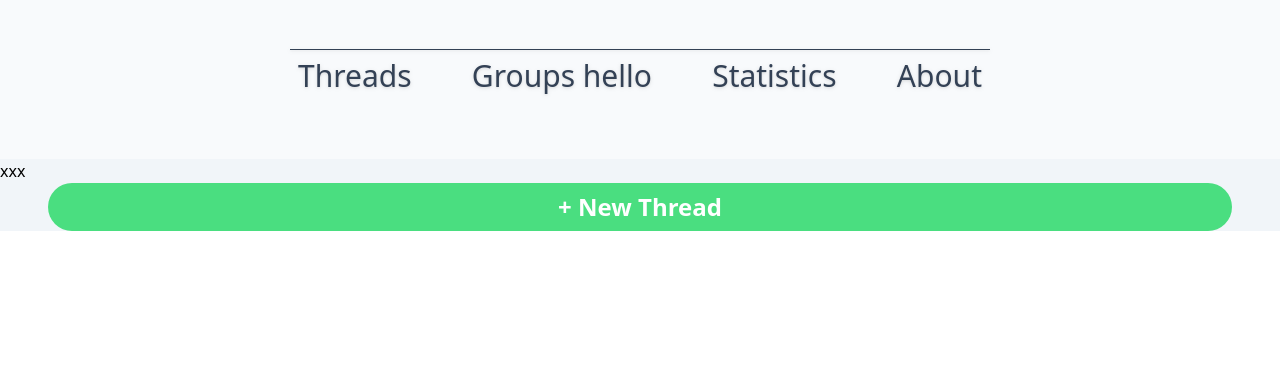
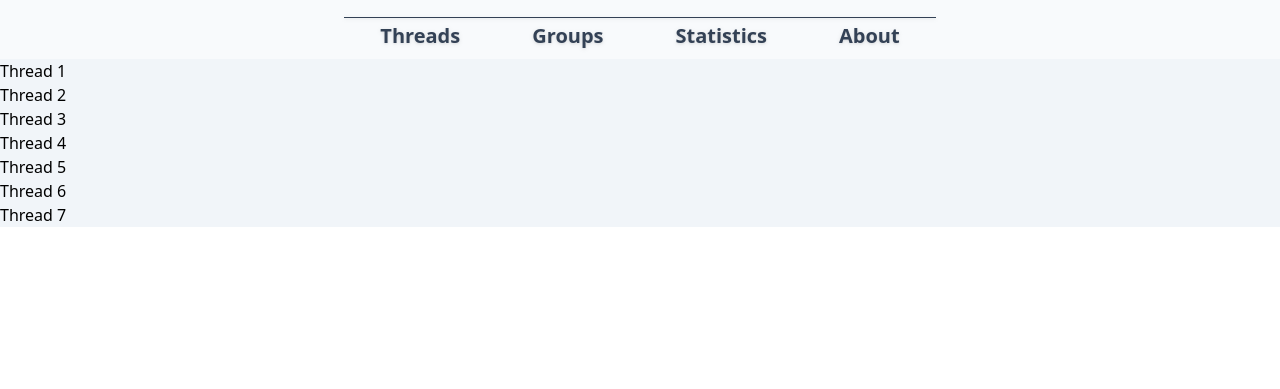
Before and after one commit to mtsdurica/iis-proj, a PHP site: template views/profilePageView.php in a window 1280 px wide. Shown: the part 411-800 px from the top of the page. Run offline with PHP 8.4, Linux system fonts and the light colour scheme; the template is opened without the code that fills it, so the values that code supplies are empty; data comes from the database, SQL or seed files in the repository; style sheets or scripts are compiled from the project's sources; some libraries are stand-ins or nearby versions.

Commit message:
sizes in pixels

```diff
--- a/scripts/main.js
+++ b/scripts/main.js
@@ -1,7 +1,9 @@
 (function () {
     const darkModeToggle = document.querySelector('.toggle-dark');
     const profileDropDownToggle = document.querySelector('.toggle-profile-dropdown');
+    const showMoreToggle = document.querySelectorAll('.thread-text');
     const browseButton = document.querySelector('.browser-button');
+
 
     darkModeToggle.addEventListener('click', (event) => {
         event.preventDefault();
@@ -12,13 +14,28 @@
             localStorage.theme = 'dark';
         }
         document.documentElement.classList.toggle('dark');
-    })
+    });
 
     profileDropDownToggle.addEventListener('click', (event) => {
-        //event.preventDefault();
+        event.preventDefault();
         var dropDownMenu = document.querySelector('.profile-dropdown');
         dropDownMenu.classList.toggle('animated-invisible');
-    })
+    });
+
+    showMoreToggle.forEach(function (item) {
+        item.addEventListener('mouseover', (event) => {
+            event.preventDefault();
+            var showMoreElement = document.querySelector('#show-more-' + item.id);
+            showMoreElement.classList.toggle('animated-invisible');
+        });
+
+        item.addEventListener('mouseout', (event) => {
+            event.preventDefault();
+            var showMoreElement = document.querySelector('#show-more-' + item.id);
+            showMoreElement.classList.toggle('animated-invisible');
+        });
+    });
+
 
     window.onclick = (event) => {
         if (!event.target.matches('.toggle-profile-dropdown') && !event.target.matches('.toggle-dark')) {
@@ -28,16 +45,24 @@
                 dropdownMenu.classList.add('animated-invisible');
             }
         }
-    }
+    };
+
+
 
     browseButton.addEventListener('click', (event) => {
+        if (getPage() !== "/browse") {
             $('#\\/browse').toggleClass('header-element-active');
+        }
         $('#hiddenButtonBrowseGroups').toggle("swing");
         $('#hiddenButtonBrowseUsers').toggle("swing");
         $('#hiddenDivider').toggle("swing");
-    })
+    });
 
     // TODO: Rewrite to jQuery
+
+
+
+    function getPage() {
         var page = location.pathname.replace(/\/(?<=\/)(.*)\d(?=\/)/, "");
         page = page.replace(/(?!^)\/.*/, "");
         if (page.match(/.php$/)) {
@@ -46,5 +71,168 @@
         if (page === "/index") {
             page = "/";
         }
-    document.getElementById(page).className += "-active";
+
+        return page
+    }
+
+
+    showUserThreads();
+
+    function hideAllElements() {
+        var ThreadsElement = document.getElementById('user-threads');
+        var AboutElement = document.getElementById('user-about');
+        var StatisticsElement = document.getElementById('user-statistics');
+        var GroupsElement = document.getElementById('user-groups');
+
+        ThreadsElement.classList.add('hidden');
+        AboutElement.classList.add('hidden');
+        StatisticsElement.classList.add('hidden');
+        GroupsElement.classList.add("hidden")
+    }
+
+    function showUserThreads() {
+        hideAllElements();
+        var ThreadsElement = document.getElementById('user-threads');
+        ThreadsElement.classList.remove('hidden');
+    }
+
+    function showUserGroups() {
+        hideAllElements();
+        var GroupsElement = document.getElementById('user-groups');
+        GroupsElement.classList.remove('hidden');
+    }
+
+    function showUserAbout() {
+        hideAllElements();
+        var AboutElement = document.getElementById('user-about');
+        AboutElement.classList.remove('hidden');
+    }
+
+    function showUserStatistics() {
+        hideAllElements();
+        var StatisticsElement = document.getElementById('user-statistics');
+        StatisticsElement.classList.remove('hidden');
+    }
+
+    const UserThreadsButton = document.getElementById('show-user-threads');
+    UserThreadsButton.addEventListener('click', showUserThreads);
+
+    const UserAboutButton = document.getElementById('show-user-about');
+    UserAboutButton.addEventListener('click', showUserAbout);
+
+    const UserStatisticsButton = document.getElementById('show-user-statistics');
+    UserStatisticsButton.addEventListener('click', showUserStatistics);
+
+    const UserGroupsButton = document.getElementById('show-user-groups');
+    UserGroupsButton.addEventListener('click', showUserGroups);
+
+    showUserThreads();
+
+
+
+    document.addEventListener('DOMContentLoaded', function() {
+        var profilePhotoElement = document.getElementById('profile-photo-element');
+        var coverPhotoElement = document.getElementById('cover-photo-element');
+
+
+        if (profilePhotoElement) {
+            profilePhotoElement.addEventListener('click', function(event) {
+                toggleMenuVisibility('change-profile-photo', 'change-cover-photo');
+                event.stopPropagation();
+            });
+        }
+
+        if (coverPhotoElement) {
+            coverPhotoElement.addEventListener('click', function(event) {
+                toggleMenuVisibility('change-cover-photo', 'change-profile-photo');
+                event.stopPropagation();
+            });
+        }
+
+        document.addEventListener('click', function() {
+            closeMenu('change-profile-photo');
+            closeMenu('change-cover-photo');
+        });
+
+        document.querySelector('.change-profile-photo').addEventListener('click', function(event) {
+            changeProfilePhoto();
+            event.stopPropagation();
+        });
+
+        document.querySelector('.delete-profile-photo').addEventListener('click', function(event) {
+            deleteProfilePhoto();
+            event.stopPropagation();
+        });
+
+        document.querySelector('.change-cover-photo').addEventListener('click', function(event) {
+            changeCoverPhoto();
+            event.stopPropagation();
+        });
+
+        document.querySelector('.delete-cover-photo').addEventListener('click', function(event) {
+            deleteCoverPhoto();
+            event.stopPropagation();
+        });
+    });
+
+    function toggleMenuVisibility(showMenuId, hideMenuId) {
+        var menuToShow = document.getElementById(showMenuId);
+        var menuToHide = document.getElementById(hideMenuId);
+        if (menuToShow) menuToShow.classList.toggle('hidden');
+        if (menuToHide && !menuToHide.classList.contains('hidden')) {
+            menuToHide.classList.add('hidden');
+        }
+    }
+
+    function closeMenu(menuId) {
+        var menuToClose = document.getElementById(menuId);
+        if (menuToClose && !menuToClose.classList.contains('hidden')) {
+            menuToClose.classList.add('hidden');
+        }
+    }
+
+    function changeProfilePhoto() {
+        var fileInput = document.getElementById('profile-photo-input');
+        fileInput.click();
+
+        fileInput.onchange = function(event) {
+            var file = event.target.files[0];
+            var reader = new FileReader();
+
+            reader.onload = function(e) {
+                var profilePhoto = document.getElementById('profile-photo');
+                profilePhoto.src = e.target.result;
+            };
+
+            reader.readAsDataURL(file);
+        };
+    }
+
+    function deleteProfilePhoto() {
+        var profilePhoto = document.getElementById('profile-photo');
+        profilePhoto.src = '';
+    }
+
+    function changeCoverPhoto() {
+        var fileInput = document.getElementById('cover-photo-input');
+        fileInput.click();
+
+        fileInput.onchange = function(event) {
+            var file = event.target.files[0];
+            var reader = new FileReader();
+
+            reader.onload = function(e) {
+                var coverPhoto = document.getElementById('cover-photo');
+                coverPhoto.src = e.target.result;
+            };
+
+            reader.readAsDataURL(file);
+        };
+    }
+
+    function deleteCoverPhoto() {
+        var coverPhoto = document.getElementById('cover-photo');
+        coverPhoto.src = '';
+    }
+
 })();
--- a/views/profilePageView.php
+++ b/views/profilePageView.php
@@ -10,7 +10,7 @@ try {
     echo "Connection error: " . $e->getMessage();
     die();
 }
-
+/*
 $userDataQuery = $db->prepare("SELECT users.user_id, users.user_first_name, users.user_surname FROM users WHERE users.user_id = ?");
 $userDataQuery->execute([$exploded[3]]);
 
@@ -19,8 +19,9 @@ while ($userData = $userDataQuery->fetch(PDO::FETCH_ASSOC)) {
     $userFirstname = $userData["user_first_name"];
     $userSurname = $userData["user_surname"];
 }
+*/
+
 ?>
-
 <!DOCTYPE html>
 <html class="h-full">
 
@@ -35,110 +36,154 @@ while ($userData = $userDataQuery->fetch(PDO::FETCH_ASSOC)) {
     <script src="https://code.jquery.com/ui/1.13.2/jquery-ui.js" integrity="sha256-xLD7nhI62fcsEZK2/v8LsBcb4lG7dgULkuXoXB/j91c=" crossorigin="anonymous"></script>
 </head>
 
-
-<body class="h-full">
-    <div class="flex flex-col h-full header-colorscheme" style="height: 570px;">
+<body class="items-center h-full" style="min-width: 650px; height: 470px;">
+    <div class="flex flex-col w-full h-full header-colorscheme" style="">
         <?php
         require_once "./components/header.php";
         ?>
-        <div class="flex items-center">
-            <cover-photo-button class="mt-0 cursor-pointer photo-button" style="width: 800px; height: 300px; margin: 0 auto;" onclick="CoverPhotoMenu(event)">
-                <img id="/cover-photo" src="./views/photos/mountain.jpg" class="w-full h-full" style="object-fit: cover;">
-            </cover-photo-button>
+        <div class="flex items-center justify-center">
+            <div id="cover-photo-element" class="mt-0 cursor-pointer brightness-filter" style="width: 650px; height: 250px;">
+                <img id="cover-photo" src="./views/photos/mountain.jpg" class="w-full h-full" style="object-fit: cover;">
+            </div>
         </div>
 
-        <div class="flex items-center">
-            <profile-photo-button class="cursor-pointer z-1 photo-button" style="width: 150px; height: 150px; margin: 0 auto; margin-top: -100px;" onclick="showHelloText(event)">
-                <img id="/profile-photo" src="./views/photos/cat.jpg" class="w-full h-full rounded-full" style="object-fit: cover;">
-            </profile-photo-button>
-        </div>
-
-        <div id="helloText" class="hidden">
-            <div id="" class="p-2 m-2 mt-4 transition-all rounded-lg header-colorscheme w-fit drop-shadow-xl profile-dropdown profile-photo-menu">
-                <a class="block header-dropdown-element" href="<?= $context ?>/login">
+        <div class="flex items-center justify-center" >
+            <div id="change-cover-photo" class="hidden z-1" style="margin-top: -320px;">
+                <input type="file" id="cover-photo-input" class="hidden" accept="image/*">
+                <div id="" class="p-2 m-2 mt-4 transition-all rounded-lg header-colorscheme w-fit drop-shadow-xl profile-dropdown cover-photo-menu">
+                    <a class="block cursor-pointer header-dropdown-element change-cover-photo" >
                         <span class="pl-1">Change photo</span>
                     </a>
-                <a class="block header-dropdown-element" href="<?= $context ?>/login">
+                    <a class="block cursor-pointer header-dropdown-element delete-cover-photo">
                         <span class="pl-1">Delete photo</span>
                     </a>
                 </div>
             </div>
+        </div>
 
-        <div id="change-cover-photo" class="hidden">
+        <div class="flex items-center justify-center">
+        <profile-photo id="profile-photo-element" class="z-50 cursor-pointer" style="width: 150px; height: 150px; margin-top: -100px;">
+                <img id="profile-photo" src="./views/photos/cat.jpg" class="w-full h-full rounded-full brightness-filter" style="object-fit: cover;">
+            </profile-photo>
+        </div>
+
+        <div class="flex items-center justify-center" >
+            <div id="change-profile-photo" class="absolute z-50 hidden" style="margin-top: 100px;">
+                <input type="file" id="profile-photo-input" class="hidden" accept="image/*">
                 <div id="" class="p-2 m-2 mt-4 transition-all rounded-lg header-colorscheme w-fit drop-shadow-xl profile-dropdown cover-photo-menu">
-                <a class="block header-dropdown-element" href="<?= $context ?>/login">
+                    <a class="block cursor-pointer header-dropdown-element change-profile-photo" >
                         <span class="pl-1">Change photo</span>
                     </a>
-                <a class="block header-dropdown-element" href="<?= $context ?>/login">
+                    <a class="block cursor-pointer header-dropdown-element delete-profile-photo" >
                         <span class="pl-1">Delete photo</span>
                     </a>
                 </div>
             </div>
+        </div>
 
-        <h2 id="/name" class="font-bold text-1xl text-colorscheme name" style="margin: 0 auto; margin-top: 10px; font-size: 2rem;">
-            <?= $userId ?>
+        <h2 class="flex items-center justify-center mt-2 text-3xl font-bold text-colorscheme name">
+            John Doe
         </h2>
 
-        <ul class="flex flex-row justify-between p-2 text-3xl text-colorscheme drop-shadow" style="width: 700px; margin: 0 auto; margin-top: 40px; border-top: thin solid;">
+
+        <ul class="flex flex-row items-center justify-center p-2 mt-4 text-3xl text-center text-colorscheme drop-shadow" >
+            <div class="flex" style=" border-top: thin solid;">
                 <div class="flex">
-                <a id="/" class="profile-view-element">
+                    <a id="show-user-threads" class="flex items-center justify-center text-xl header-element ">
                         Threads
                     </a>
                 </div>
                 <div class="flex">
-                <a id="/groups" class="profile-view-element">
+                    <a id="show-user-groups" class="flex items-center justify-center text-xl header-element">
                         Groups
-                    hello
                     </a>
                 </div>
+
                 <div class="flex">
-                <a id="/" class="profile-view-element">
+                    <a id="show-user-statistics" class="flex items-center justify-center text-xl header-element">
                         Statistics
                     </a>
                 </div>
+
                 <div class="flex">
-                <a id="/" class="profile-view-element">
+                    <a id="show-user-about" class="flex items-center justify-center text-xl header-element">
                         About
                     </a>
                 </div>
+            </div>
+        </ul>
+
+    </div>
+    <div class="items-center main-background-colorscheme">
+        <div id="user-threads" class="hidden">
+            <ul>
+                <li>Thread 1</li>
+                <li>Thread 2</li>
+                <li>Thread 3</li>
+                <li>Thread 4</li>
+                <li>Thread 5</li>
+                <li>Thread 6</li>
+                <li>Thread 7</li>
             </ul>
         </div>
-    <div class="flex flex-col main-background-colorscheme">
-        xxx
-        <?php
-        if ($groups === true) {
-        ?>
-            <a class="">
-                hello
-            </a>
-        <?php
-        }
-        ?>
-        <a href="<?= $context ?>/submit" class="p-2 px-4 mx-12 text-2xl font-bold text-center text-white transition-all duration-300 bg-green-400 rounded-full hover:bg-green-500 dark:bg-green-500 dark:hover:bg-green-600">
-            + New Thread
-        </a>
+
+        <div id="user-statistics" class="hidden">
+            <ul>
+                <li>stat 1</li>
+                <li>stat 2</li>
+                <li>stat 3</li>
+                <li>stat 4</li>
+                <li>stat 5</li>
+                <li>stat 6</li>
+                <li>stat 7</li>
+            </ul>
         </div>
+
+
+        <div id="user-about" class="flex items-center justify-center h-full text-colorscheme">
+            <div class="flex flex-row">
+                <div class="flex flex-col gap-4 p-4 rounded-lg">
+
+                    <div class="flex flex-col gap-2">
+                        <h2 class=""> <a class="text-xl font-bold">Name: </a>  <span class="text-base font-normal">John Doe</span></h2>
+                    </div>
+
+                    <div class="flex flex-col gap-2">
+                        <h2 class=""> <a class="text-xl font-bold">Email: </a>  <span class="text-base font-normal">john@example.com</span></h2>
+                    </div>
+
+                    <div class="flex flex-col gap-2">
+                            <h2 class=""> <a class="text-xl font-bold">Gender: </a>  <span class="text-base font-normal">male</span></h2>
+                    </div>
+
+                    <div class="flex flex-col gap-2">
+                            <h2 class=""> <a class="text-xl font-bold">Birthday: </a>  <span class="text-base font-normal">1990-01-01</span></h2>
+                    </div>
+
+                </div>
+            </div>
+        </div>
+
+        <div id="user-groups" class="hidden">
+            <ul>
+                <li>Group 1</li>
+                <li>Group 2</li>
+                <li>Group 2</li>
+                <li>Group 2</li>
+                <li>Group 2</li>
+                <li>Group 2</li>
+                <li>Group 2</li>
+                <li>Group 7</li>
+            </ul>
+        </div>
+    </div>
+
     <script type="text/javascript" src="./scripts/main.js"></script>
 </body>
+</html>
 
-<script>
-
-</script>
-
-
-<script>
-    function CoverPhotoMenu(event) {
-        var menubar = document.getElementById('change-cover-photo');
-        menubar.classList.toggle('hidden');
-        event.stopPropagation();
+<style>
+    .brightness-filter:hover {
+        filter: brightness(0.75);
     }
-
-    document.addEventListener('click', function(event) {
-        var menubar = document.getElementById('change-cover-photo');
-        if (!menubar.classList.contains('hidden')) {
-            menubar.classList.add('hidden');
-        }
-    });
-</script>
-
-</html>
+</style>
```
Lines whose indentation alone changed are shown as unchanged.
